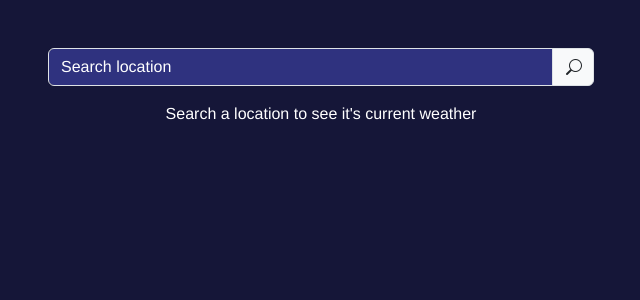
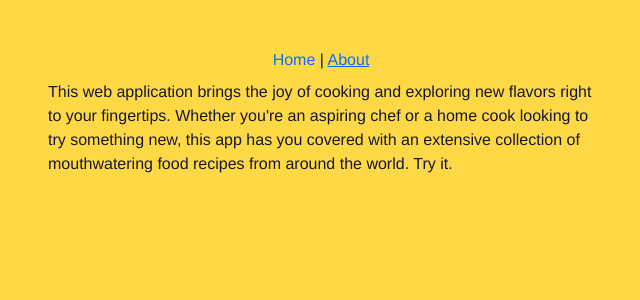
Before and after one commit to Joshua-Nweze/VueJs-course-projects, a Vue app: page /about in a window 1280 px wide. Shown: the top 300 px of the page, without its empty margins (319-959 px from the left). Built offline with nearby package versions, Linux system fonts and the light colour scheme.

Commit message:
initial commit

```diff
--- a/package.json
+++ b/package.json
@@ -9,7 +9,8 @@
   },
   "dependencies": {
     "core-js": "^3.8.3",
-    "vue": "^3.2.13"
+    "vue": "^3.2.13",
+    "vue-router": "^4.2.4"
   },
   "devDependencies": {
     "@babel/core": "^7.12.16",
--- a/public/index.html
+++ b/public/index.html
@@ -5,7 +5,7 @@
     <meta http-equiv="X-UA-Compatible" content="IE=edge">
     <meta name="viewport" content="width=device-width,initial-scale=1.0">
     <link rel="icon" href="<%= BASE_URL %>favicon.ico">
-    <title>Weather app</title>
+    <title>Recipe finder</title>
     <!-- Bootstrap CSS link -->
     <link href="https://cdn.jsdelivr.net/npm/bootstrap@5.3.0/dist/css/bootstrap.min.css" rel="stylesheet" integrity="sha384-9ndCyUaIbzAi2FUVXJi0CjmCapSmO7SnpJef0486qhLnuZ2cdeRhO02iuK6FUUVM" crossorigin="anonymous">
     <!-- Bootstrap icons link -->
--- a/src/App.vue
+++ b/src/App.vue
@@ -2,42 +2,15 @@
   <div class="container">
     <div class="row justify-content-center pt-5">
       <div class="col-12 col-md-8 col-lg-6">
-        <SearchBar @search="search"/>
-        <div>
-          <WeatherDetails :weather="weatherData" v-if="showWeatherDetails"/>
-
-          <div v-else>
-            Search a location to see it's current weather
-        </div>
-        </div>
+        <Nav />
+        <router-view />
       </div>
     </div>
   </div>
 </template>
 
 <script setup>
-import { reactive, ref } from 'vue';
-
-import SearchBar from './components/SearchBar';
-import WeatherDetails from './components/WeatherDetails';
-
-let weatherData = reactive({data: null})
-let showWeatherDetails = ref(false)
-
-function search(location) {
-    if (location.trim() !== '') {
-        fetch(`https://api.openweathermap.org/data/2.5/weather?q=${location}&units=metric&appid=${process.env.VUE_APP_API_KEY}`)
-            .then(res => res.json())
-            .then(data => {
-                weatherData.data = data;
-                showWeatherDetails.value = true
-            })
-            .catch(e => console.log(e))
-    } else {
-      showWeatherDetails.value = false
-    }
-}
-
+import Nav from "./components/Nav.vue";
 </script>
 
 <style>
@@ -46,19 +19,8 @@ function search(location) {
   -webkit-font-smoothing: antialiased;
   -moz-osx-font-smoothing: grayscale;
   text-align: center;
-  color: white;
+  color: #151638;
   min-height: 100vh;
-  background: #151638;
-}
-
-
-.form-control:focus {
-  box-shadow: none;
-  border-color: #f8f9fa;
-  color: white;
-}
-
-.form-control{
-  color: white;
+  background: #ffd945;
 }
 </style>
--- /dev/null
+++ b/src/components/Loader.vue
@@ -0,0 +1,30 @@
+<template>
+    <div class="mt-5">
+        <svg version="1.1" id="L9" xmlns="http://www.w3.org/2000/svg" xmlns:xlink="http://www.w3.org/1999/xlink" x="0px" y="0px"
+        viewBox="0 0 100 100" enable-background="new 0 0 0 0" xml:space="preserve">
+            <path fill="#151638" d="M73,50c0-12.7-10.3-23-23-23S27,37.3,27,50 M30.9,50c0-10.5,8.5-19.1,19.1-19.1S69.1,39.5,69.1,50">
+                <animateTransform
+                    attributeName="transform"
+                    attributeType="XML"
+                    type="rotate"
+                    dur="1s"
+                    from="0 50 50"
+                    to="360 50 50"
+                    repeatCount="indefinite" />
+            </path>
+        </svg>
+    </div>
+</template>
+
+<script setup>
+
+</script>
+
+<style scoped>
+svg{
+    height: 150px;
+    display: flex;
+    justify-content: center;
+    width: 100%;
+}
+</style>
--- /dev/null
+++ b/src/components/Nav.vue
@@ -0,0 +1,16 @@
+<template>
+    <div class="mb-2">
+        <RouterLink class="link" to="/">Home</RouterLink> |
+        <RouterLink class="link" to="/about">About</RouterLink>
+    </div>
+</template>
+
+<style scoped>
+.link {
+    text-decoration: none;
+}
+
+.router-link-active {
+    text-decoration: underline;
+}
+</style>
--- /dev/null
+++ b/src/components/Recipe.vue
@@ -0,0 +1,32 @@
+<template>
+    <div v-for="recipe in recipes.data" class="text-start">
+        <strong>{{ recipe.title }}</strong>
+
+        <div class="mt-2 mb-5">
+            <div class="mb-2">
+                <div class="sub-header">Ingredients:</div>
+                <div>{{ recipe.ingredients }}</div>
+            </div>
+
+            <div class="mb-2">
+                <div class="sub-header">Instructions:</div>
+                <div>{{ recipe.instructions }}</div>
+            </div>
+
+            <div class="mb-2">
+                <div class="sub-header">Servings:</div>
+                <div>{{ recipe.servings }}</div>
+            </div>
+        </div>
+    </div>
+</template>
+
+<script setup>
+let props = defineProps(['recipes'])
+</script>
+
+<style scoped>
+.sub-header {
+    text-decoration: underline;
+}
+</style>
--- a/src/components/SearchBar.vue
+++ b/src/components/SearchBar.vue
@@ -4,14 +4,14 @@
             <input
              type="text"
              class="form-control search"
-             placeholder="Search location"
-             v-model="location"
-             @keydown.enter="$emit('search', location)"
+             placeholder="Search a food recipe"
+             v-model="food"
+             @keydown.enter="$emit('search', food)"
             >
 
             <button
              class="input-group-text"
-             @click="$emit('search', location)"
+             @click="$emit('search', food)"
             >
                 <i class="bi bi-search"></i>
             </button>
@@ -22,8 +22,8 @@
 <script setup>
 import { reactive, ref } from 'vue';
 
-let location = ref('')
-console.log(location.value)
+let food = ref('')
+
 
 </script>
 
@@ -32,11 +32,14 @@ console.log(location.value)
     transform: rotate(90deg)
 }
 
-.search {
+.search:focus {
+    box-shadow: none;
+}
+/* .search {
     background-color: #2f327f;
 }
 
 .search::placeholder {
     color: white;
-}
+} */
 </style>
--- a/src/components/WeatherDetails.vue
+++ /dev/null
@@ -1,52 +0,0 @@
-<template>
-    <div v-if="weather.data.cod == 200" class="mt-5">
-        <div>
-            <div class="text-start">Current weather report in {{ weather.data.name }}</div>
-
-            <div class="mt-4">
-                <div>
-                    <img
-                    :src="'https://openweathermap.org/img/wn/' + weather.data.weather[0].icon + '.png'"
-                    alt="Weather icon"
-                    height="150"
-                    >
-                </div>
-                <div>{{ weather.data.weather[0].main }} </div>
-                <div>
-                    <span class="temp fw-bold">{{ weather.data.main.temp.toFixed() }}<sup class="fw-normal">°c</sup></span>
-                </div>
-
-                <div>
-                    <div class="row">
-                        <div class="col">
-                        Wind speed <br> {{ weather.data.wind.speed }} m/s
-                        </div>
-                        <div class="col">
-                        Humidity <br> {{ weather.data.main.humidity }} %
-                        </div>
-                        <div class="col">
-                        Pressure <br> {{ weather.data.main.pressure }} hPa
-                        </div>
-                    </div>
-                </div>
-            </div>
-        </div>
-
-    </div>
-
-    <div v-else-if="weather.data.cod == 404">
-        <Error />
-    </div>
-</template>
-
-<script setup>
-import Error from './Error.vue'
-
-let props = defineProps(['weather'])
-</script>
-
-<style scoped>
-.temp {
-    font-size: 70px;
-}
-</style>
--- a/src/main.js
+++ b/src/main.js
@@ -1,4 +1,5 @@
 import { createApp } from 'vue'
+import router from './router'
 import App from './App.vue'
 
-createApp(App).mount('#app')
+createApp(App).use(router).mount('#app')
--- /dev/null
+++ b/src/router/index.js
@@ -0,0 +1,34 @@
+import { createRouter, createWebHistory } from 'vue-router'
+import HomeView from '../views/HomeView.vue'
+
+const routes = [
+    {
+        path: '/',
+        name: 'home',
+        component: HomeView,
+        meta: {
+            title: 'Home Page - Recepe Finder'
+        }
+    },
+
+    {
+        path: '/about',
+        name: 'about',
+        component: () => import(/* webpackChunkName: "cart" */ "../views/AboutView"),
+        meta: {
+            title: 'About Page - Recepe Finder'
+        }
+    },
+]
+
+const router = createRouter({
+    history: createWebHistory(),
+    routes
+})
+
+router.beforeEach((to, from, next) => {
+    document.title = `${to.meta.title}`
+    next()
+})
+
+  export default router
--- /dev/null
+++ b/src/views/AboutView.vue
@@ -0,0 +1,12 @@
+<template>
+    <div class="text-start">
+        This web application brings the joy of cooking and exploring new flavors right to your fingertips. Whether you're an aspiring chef or a home cook looking to try something new, this app has you covered with an extensive collection of mouthwatering food recipes from around the world. Try it.
+    </div>
+</template>
+
+<script setup>
+</script>
+
+<style scoped>
+
+</style>
--- /dev/null
+++ b/src/views/HomeView.vue
@@ -0,0 +1,58 @@
+<template>
+    <div>
+        <h1>Recipe finder</h1>
+
+        <SearchBar @search="search"/>
+
+        <Recipe :recipes="recipes" v-if="showRecipes"/>
+        <Loader v-if="loading" />
+
+    </div>
+</template>
+
+<script setup>
+import SearchBar from '../components/SearchBar'
+import Recipe from '../components/Recipe'
+import Loader from '../components/Loader'
+
+import { reactive, ref } from 'vue';
+
+let recipes = reactive({data: null})
+let loading = ref(false)
+let showRecipes = ref(false)
+
+async function search(food) {
+    loading.value = true
+    showRecipes.value = false
+    const url = `https://recipe-by-api-ninjas.p.rapidapi.com/v1/recipe?query=${food}`;
+    const options = {
+        method: 'GET',
+        headers: {
+            'X-RapidAPI-Key': process.env.VUE_APP_API_KEY,
+            'X-RapidAPI-Host': 'recipe-by-api-ninjas.p.rapidapi.com'
+        }
+    };
+    if (food.trim() != '') {
+        try {
+            const api = await fetch(url, options);
+
+            if (api.status == 200) {
+                const res = await api.json();
+                recipes.data = res
+                loading.value = false
+                showRecipes.value = true
+            } else {
+                error.value = true
+                loading.value = false
+            }
+
+        } catch (error) {
+            console.error(error);
+        }
+    }
+}
+</script>
+
+<style lang="scss" scoped>
+
+</style>
```
Also changed, not shown: 1 other file (tests, documents, lock files or other folders).
